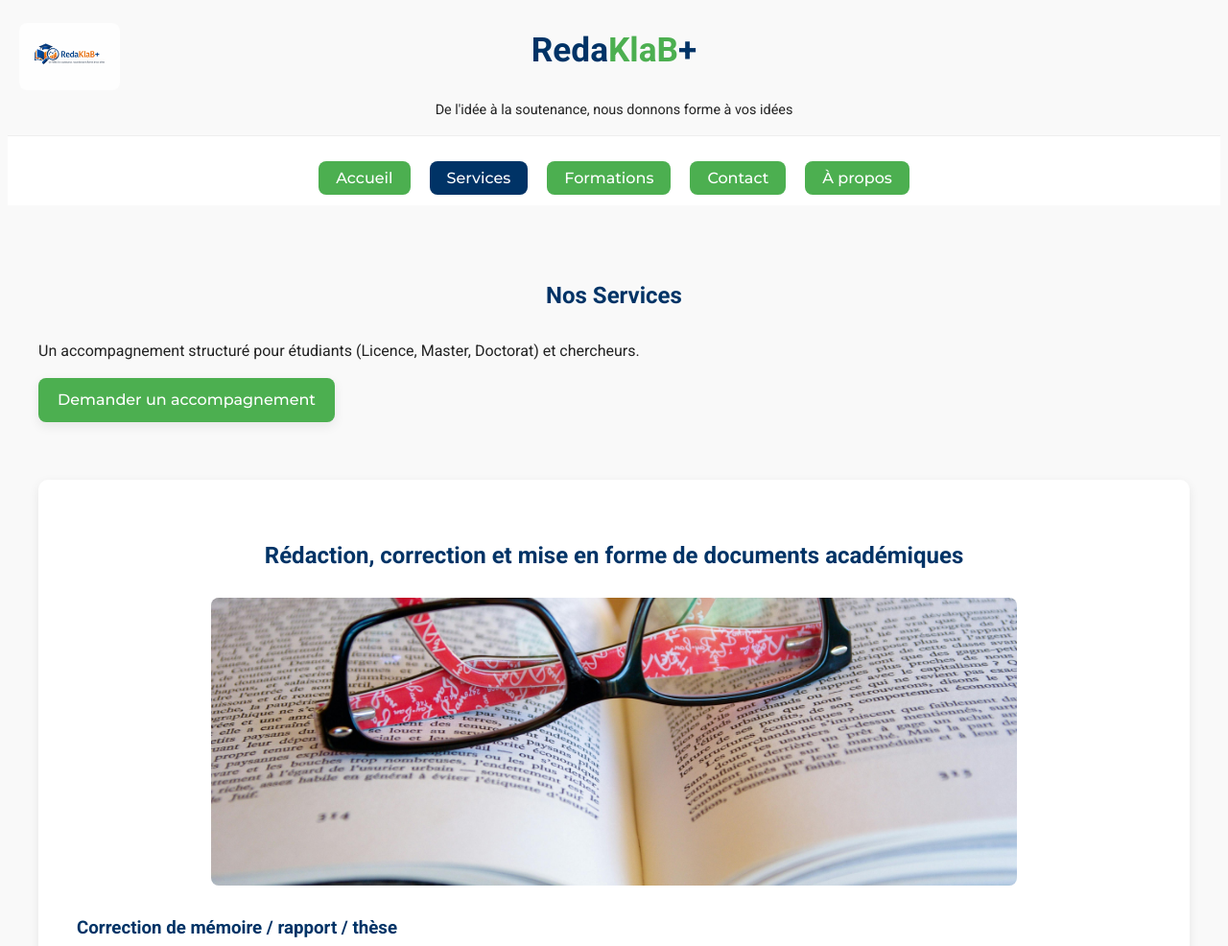
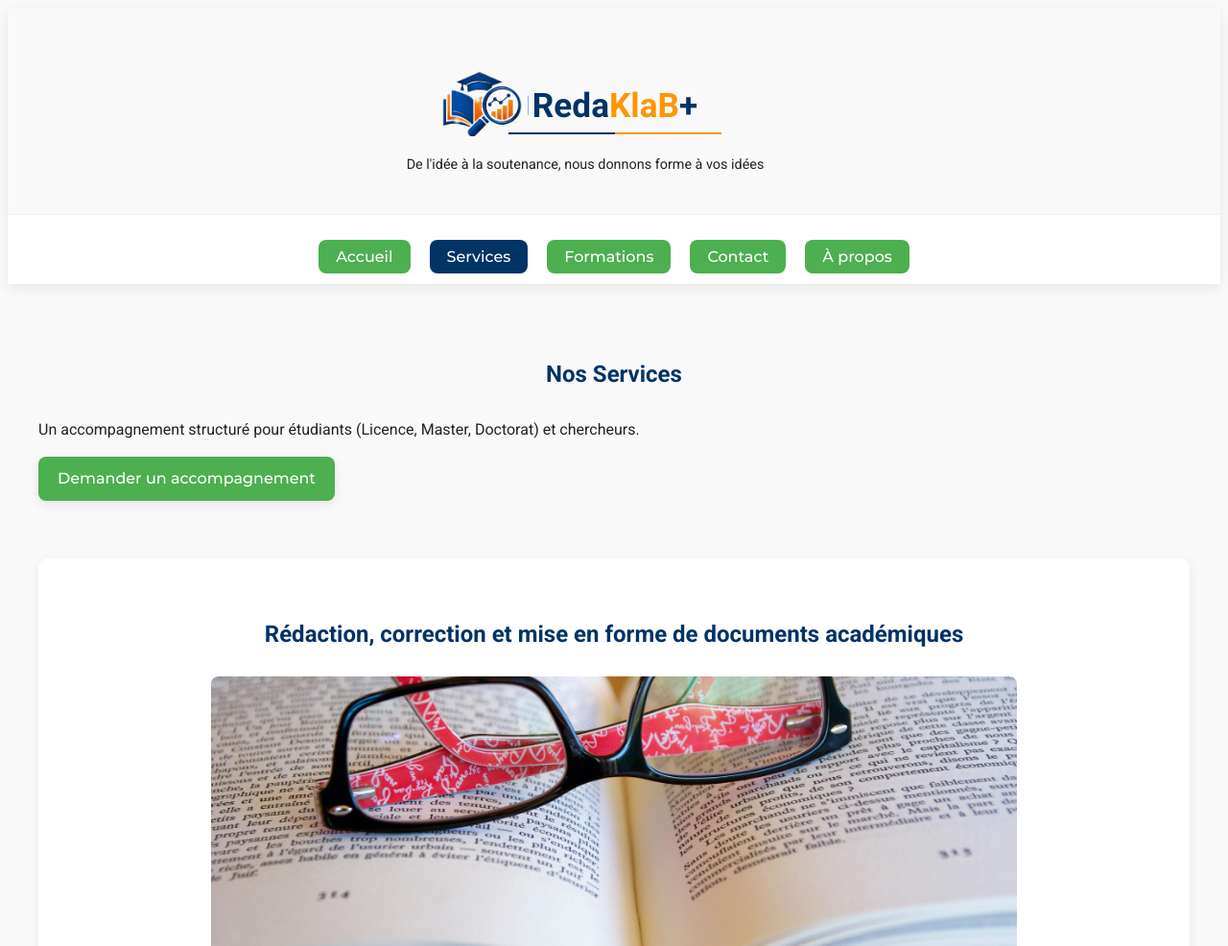
Before and after one commit to issan20/accompagnement_et_redaction, a plain HTML site: page service.html in a window 1280 px wide. Shown: the top 986 px of the page at 96% size. Drawn offline with Linux system fonts and the light colour scheme.

Commit message:
Modification de l'entête, des logo et icône et   description du service sur l'analyse de données

```diff
--- a/service.html
+++ b/service.html
@@ -5,19 +5,19 @@
     <title>Nos Services | RedaKlaB+</title>
     <meta name="description" content="Services d’accompagnement académique, recherche documentaire et traitement de données.">
     <link href="https://fonts.googleapis.com/css2?family=Roboto:wght@400;500;700&family=Montserrat:wght@500;600&display=swap" rel="stylesheet">
+    <link rel="icon" href="images/logo_icon.png" type="image/png">
     <link rel="stylesheet" href="style.css">
 </head>
 <body>
 
-<header class="site-header>
+<header class="site-header">
     <div class="top-header">
-    <div class="logo-left">
-        <img src="images/logo.png" alt="Logo RedaKlaB+" class="logo-img">
-    </div>
-
         <div class="site-title">
             <h1>
-            <span class="reda">Reda</span><span class="klab">KlaB</span><span class="plus">+</span>
+                <img src="images/logo_icon.png" alt="Logo RedaKlaB+" class="logo-img">
+                <div class="redaklab">
+                <span class="reda">Reda</spa><span class="klab">KlaB</span><span class="plus">+</span>
+                </div>
             </h1>
             <p class="slogan">De l'idée à la soutenance, nous donnons forme à vos idées</p>
         </div>
@@ -149,12 +149,9 @@ Mise en conformité de vos citations et bibliographies selon les normes APA (7e
         </div>
 
 <div class="categorie-services">
-
         <div class="service">
-            <h3>Traitement et analyse des données (Excel)</h3>
-<p>
-Nettoyage, organisation et analyse statistique des données collectées à l’aide d’Excel : tableaux croisés, graphiques, indicateurs descriptifs et interprétation des résultats. Les analyses sont présentées de manière claire et exploitable dans un rapport académique.
-</p>
+            <h3>Analyse de données et Visualisation (R / SPSS / jamovi)</h3>
+<p>Transformation de vos données brutes en résultats exploitables : nettoyage rigoureux des bases, réalisation de tests statistiques avancés (descriptifs et inférentiels) et création de graphiques de haute qualité. Vous obtenez une interprétation claire et scientifiquement solide, prête à être intégrée dans vos travaux ou rapports académiques.</p>
 
             <a href="https://wa.me/22665475827?text=Bonjour%2C%20je%20souhaite%20demander%20le%20service%20%3A%20Traitement%20et%20analyse%20des%20donn%C3%A9es." class="btn-service">
                 Demander ce service
--- a/style.css
+++ b/style.css
@@ -53,23 +53,29 @@ align-items: center;
 justify-content: center;
 padding: 20px;
 position: relative;
-}
-
-.logo-left {
-position: absolute;
-left: 20px;
+background-color: var(--background);
 }
 
 .logo-img {
+    position: relative;
+    left: 30px;
+    top: 20px;
+    display: inline-block;
 height: 70px;
+width: auto;
+
 }
 
 .site-title {
+position: relative;
+right: 30px;
 text-align: center;
 }
 
 .site-title h1 {
 font-size: 2.2rem;
+position: relative;
+right: 20px;
 font-weight: 700;
 }
 
@@ -78,16 +84,29 @@ color: var(--secondary);
 }
 
 .klab {
-color: var(--primary);
+color: rgb(255, 149, 0);
 }
 
 .plus {
 color: var(--secondary);
 }
+.redaklab {
+    display: inline-block;
+    border-bottom: 2px solid;
+   border-image:  linear-gradient(to right, var(--secondary) 50%, rgb(255, 149, 0) 50% );
+    border-image-slice: 1;
+    padding: 0px 25px;
+    margin-bottom: 0px;
+}
 
 .slogan {
-font-size: 0.9rem;
-margin-top: 5px;
+    display: inline-block;
+    font-size: 0.9rem;
+    position: relative;
+    top: -5px;
+margin-top: 0px;
+padding-top: 0px;
+
 }
 
 /* =========================
```
Also changed, not shown: about.html (+11 -11 lines), conditions_utilisation.html (+11 -11 lines), confirmation.html (+11 -11 lines), contact.html (+11 -11 lines), formations.html (+11 -11 lines), index.html (+11 -11 lines), mentions_legales.html (+6 -6 lines), politique_confidentialite.html (+11 -11 lines), images/logo-removebg.png (added), images/logo_icon.png (added). Lines whose indentation alone changed are shown as unchanged.
